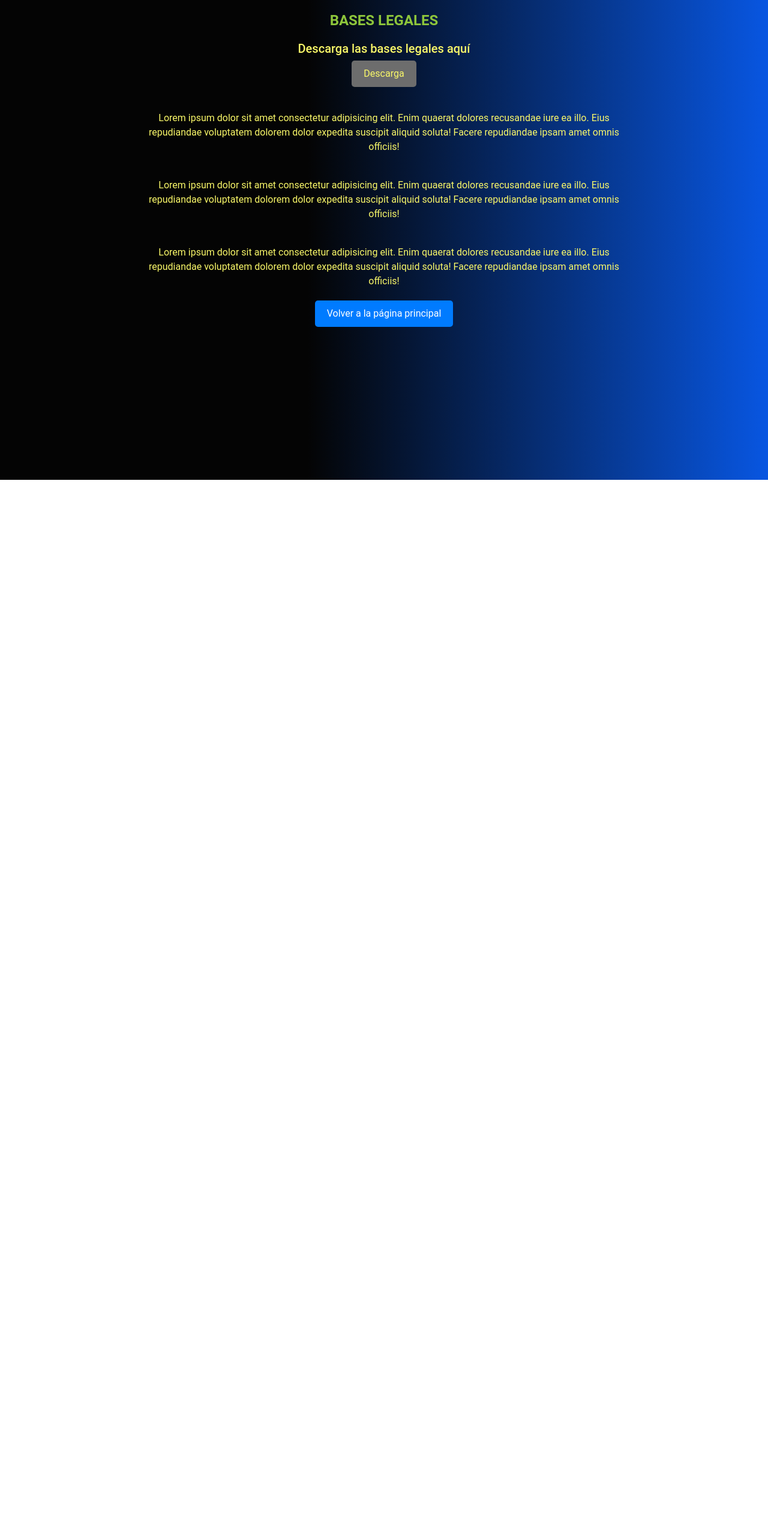
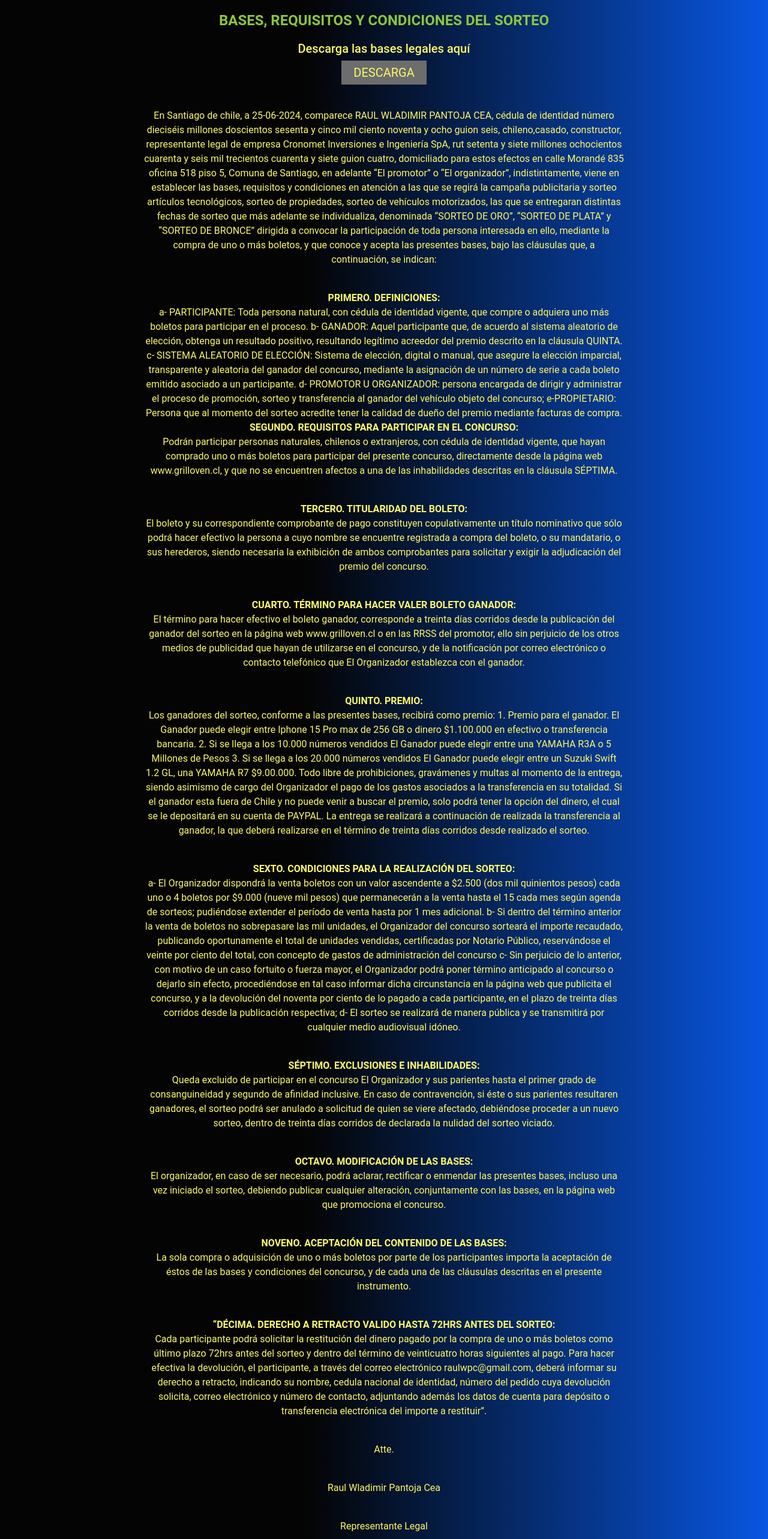
Before and after one commit to hector1489/InfluenceReact, a React (Vite) app: page /bases in a window 1280 px wide. Shown: the top 2566 px of the page at 60% size. Before the commit the page ends 800 px from the top, so only its background shows below. Built offline with nearby package versions, Linux system fonts and the light colour scheme.

Commit message:
[fix] bases legales

```diff
--- a/src/components/BLDownloads/BLDownloads.css
+++ b/src/components/BLDownloads/BLDownloads.css
@@ -14,11 +14,11 @@
   background-color: var(--color-background-light-gray);
   color: var(--color-text-yellow);
   border: none;
-  padding: 10px 20px;
-  font-size: 16px;
+  padding: 5px 20px;
+  font-size: 20px;
   cursor: pointer;
-  border-radius: 5px;
   transition: background-color 0.3s;
+  text-transform: uppercase;
 }
 
 .bl-downloads button:hover {
--- a/src/views/BasesLegales/BasesLegales.css
+++ b/src/views/BasesLegales/BasesLegales.css
@@ -25,16 +25,16 @@
 }
 
 .bl-button {
-  background-color: #007BFF;
-  color: white;
+  margin-top: 20px;
+  padding: 10px 20px;
+  font-size: 1em;
+  background-color: var(--color-background-light-gray);
+  color: var(--color-text-yellow);
   border: none;
-  padding: 10px 20px;
-  font-size: 16px;
   cursor: pointer;
-  border-radius: 5px;
-  transition: background-color 0.3s;
 }
 
 .bl-button:hover {
-  background-color: #0056b3;
+  background-color: var(--color-text-green);
+  transition: all 0.3s;
 }
--- a/src/views/BasesLegales/BasesLegales.tsx
+++ b/src/views/BasesLegales/BasesLegales.tsx
@@ -7,20 +7,168 @@ const BasesLegales = () => {
 
   return (
     <div className="bl-section">
-      <h3 className="bl-title">Bases Legales</h3>
+      <h3 className="bl-title">BASES, REQUISITOS Y CONDICIONES DEL SORTEO</h3>
       <BLDownloads />
       <p className="bl-description">
-        Lorem ipsum dolor sit amet consectetur adipisicing elit. Enim quaerat dolores recusandae iure ea illo.
-        Eius repudiandae voluptatem dolorem dolor expedita suscipit aliquid soluta! Facere repudiandae ipsam amet omnis officiis!
+        En Santiago de chile, a 25-06-2024, comparece RAUL WLADIMIR PANTOJA
+        CEA, cédula de identidad número dieciséis millones doscientos sesenta y cinco mil
+        ciento noventa y ocho guion seis, chileno,casado, constructor, representante legal
+        de empresa Cronomet Inversiones e Ingeniería SpA, rut setenta y siete millones
+        ochocientos cuarenta y seis mil trecientos cuarenta y siete guion cuatro,
+        domiciliado para estos efectos en calle Morandé 835 oficina 518 piso 5, Comuna
+        de Santiago, en adelante “El promotor” o “El organizador”, indistintamente, viene
+        en establecer las bases, requisitos y condiciones en atención a las que se regirá la
+        campaña publicitaria y sorteo artículos tecnológicos, sorteo de propiedades, sorteo
+        de vehículos motorizados, las que se entregaran distintas fechas de sorteo que
+        más adelante se individualiza, denominada “SORTEO DE ORO”, “SORTEO DE
+        PLATA” y “SORTEO DE BRONCE” dirigida a convocar la participación de toda
+        persona interesada en ello, mediante la compra de uno o más boletos, y que
+        conoce y acepta las presentes bases, bajo las cláusulas que, a continuación, se
+        indican:
       </p>
+
       <p className="bl-description">
-        Lorem ipsum dolor sit amet consectetur adipisicing elit. Enim quaerat dolores recusandae iure ea illo.
-        Eius repudiandae voluptatem dolorem dolor expedita suscipit aliquid soluta! Facere repudiandae ipsam amet omnis officiis!
+        <strong>PRIMERO. DEFINICIONES:</strong> <br />
+        a- PARTICIPANTE: Toda persona natural, con cédula de
+        identidad vigente, que compre o adquiera uno más boletos para participar en el
+        proceso.
+        b- GANADOR: Aquel participante que, de acuerdo al sistema aleatorio de
+        elección, obtenga un resultado positivo, resultando legítimo acreedor del premio
+        descrito en la cláusula QUINTA.
+        c- SISTEMA ALEATORIO DE ELECCIÓN: Sistema
+        de elección, digital o manual, que asegure la elección imparcial, transparente y
+        aleatoria del ganador del concurso, mediante la asignación de un número de serie
+        a cada boleto emitido asociado a un participante.
+        d- PROMOTOR U ORGANIZADOR: persona encargada de dirigir y administrar el proceso de
+        promoción, sorteo y transferencia al ganador del vehículo objeto del concurso;
+        e-PROPIETARIO: Persona que al momento del sorteo acredite tener la calidad de
+        dueño del premio mediante facturas de compra.
+        <br />
+        <strong>SEGUNDO. REQUISITOS PARA PARTICIPAR EN EL CONCURSO:</strong><br />
+        Podrán participar personas naturales, chilenos o extranjeros, con cédula de identidad
+        vigente, que hayan comprado uno o más boletos para participar del presente
+        concurso, directamente desde la página web www.grilloven.cl, y que no se
+        encuentren afectos a una de las inhabilidades descritas en la cláusula SÉPTIMA.
       </p>
+
       <p className="bl-description">
-        Lorem ipsum dolor sit amet consectetur adipisicing elit. Enim quaerat dolores recusandae iure ea illo.
-        Eius repudiandae voluptatem dolorem dolor expedita suscipit aliquid soluta! Facere repudiandae ipsam amet omnis officiis!
+        <strong>TERCERO. TITULARIDAD DEL BOLETO: </strong><br />
+        El boleto y su correspondiente comprobante de pago constituyen copulativamente
+        un título nominativo que sólo podrá hacer efectivo la persona a cuyo nombre se encuentre
+        registrada a compra del boleto, o su mandatario, o sus herederos, siendo necesaria la
+        exhibición de ambos comprobantes para solicitar y exigir la adjudicación del premio del concurso.
       </p>
+
+      <p className="bl-description">
+      <strong>CUARTO. TÉRMINO PARA HACER VALER BOLETO GANADOR: </strong><br />
+        El término para hacer efectivo el boleto ganador, corresponde a treinta días corridos desde la
+        publicación del ganador del sorteo en la página web www.grilloven.cl o en las
+        RRSS del promotor, ello sin perjuicio de los otros medios de publicidad que hayan
+        de utilizarse en el concurso, y de la notificación por correo electrónico o contacto
+        telefónico que El Organizador establezca con el ganador.
+      </p>
+
+      <p className="bl-description">
+        <strong>QUINTO. PREMIO: </strong> <br />
+        Los ganadores del sorteo, conforme a las presentes bases,
+        recibirá como premio:
+        1. Premio para el ganador. El Ganador puede elegir entre Iphone 15 Pro max
+        de 256 GB o dinero $1.100.000 en efectivo o transferencia bancaria.
+        2. Si se llega a los 10.000 números vendidos El Ganador puede elegir entre
+        una YAMAHA R3A o 5 Millones de Pesos
+        3. Si se llega a los 20.000 números vendidos El Ganador puede elegir entre un
+        Suzuki
+        Swift
+        1.2
+        GL,
+        una
+        YAMAHA
+        R7
+        $9.00.000.
+
+        Todo libre de prohibiciones, gravámenes y multas al momento de la entrega, siendo
+        asimismo de cargo del Organizador el pago de los gastos asociados a la transferencia
+        en su totalidad.
+        Si el ganador esta fuera de Chile y no puede venir a buscar el premio, solo podrá
+        tener la opción del dinero, el cual se le depositará en su cuenta de PAYPAL.
+        La entrega se realizará a continuación de realizada la transferencia al ganador, la
+        que deberá realizarse en el término de treinta días corridos desde realizado el sorteo.
+      </p>
+
+      <p className="bl-description">
+        <strong>SEXTO. CONDICIONES PARA LA REALIZACIÓN DEL SORTEO:</strong><br />
+         a- El
+        Organizador dispondrá la venta boletos con un valor ascendente a $2.500 (dos mil
+        quinientos pesos) cada uno o 4 boletos por $9.000 (nueve mil pesos) que
+        permanecerán a la venta hasta el 15 cada mes según agenda de sorteos;
+        pudiéndose extender el período de venta hasta por 1 mes adicional. b- Si dentro
+        del término anterior la venta de boletos no sobrepasare las mil unidades, el
+        Organizador
+        del
+        concurso
+        sorteará
+        el
+        importe
+        recaudado,
+        publicando
+        oportunamente el total de unidades vendidas, certificadas por Notario Público,
+        reservándose el veinte por ciento del total, con concepto de gastos de
+        administración del concurso c- Sin perjuicio de lo anterior, con motivo de un caso
+        fortuito o fuerza mayor, el Organizador podrá poner término anticipado al concurso
+        o dejarlo sin efecto, procediéndose en tal caso informar dicha circunstancia en la
+        página web que publicita el concurso, y a la devolución del noventa por ciento de lo
+        pagado a cada participante, en el plazo de treinta días corridos desde la
+        publicación respectiva; d- El sorteo se realizará de manera pública y se transmitirá
+        por cualquier medio audiovisual idóneo.
+      </p>
+
+      <p className="bl-description">
+        <strong>  SÉPTIMO. EXCLUSIONES E INHABILIDADES:</strong><br />
+        Queda excluido de participar en
+        el concurso El Organizador y sus parientes hasta el primer grado de
+        consanguineidad y segundo de afinidad inclusive. En caso de contravención, si éste
+        o sus parientes resultaren ganadores, el sorteo podrá ser anulado a solicitud de
+        quien se viere afectado, debiéndose proceder a un nuevo sorteo, dentro de treinta
+        días corridos de declarada la nulidad del sorteo viciado.
+      </p>
+
+      <p className="bl-description">
+        <strong>  OCTAVO. MODIFICACIÓN DE LAS BASES:</strong><br />
+        El organizador, en caso de ser
+        necesario, podrá aclarar, rectificar o enmendar las presentes bases, incluso una vez
+        iniciado el sorteo, debiendo publicar cualquier alteración, conjuntamente con las
+        bases, en la página web que promociona el concurso.
+      </p>
+
+      <p className="bl-description">
+        <strong>NOVENO. ACEPTACIÓN DEL CONTENIDO DE LAS BASES:</strong><br />
+        La sola compra o
+        adquisición de uno o más boletos por parte de los participantes importa la aceptación
+        de éstos de las bases y condiciones del concurso, y de cada una de las cláusulas
+        descritas en el presente instrumento.
+      </p>
+
+      <p className="bl-description">
+        <strong>“DÉCIMA. DERECHO A RETRACTO VALIDO HASTA 72HRS ANTES DEL
+        SORTEO:</strong><br /> Cada participante podrá solicitar la restitución del dinero pagado por la
+        compra de uno o más boletos como último plazo 72hrs antes del sorteo y dentro del
+        término de veinticuatro horas siguientes al pago. Para hacer efectiva la devolución,
+        el participante, a través del correo electrónico raulwpc@gmail.com, deberá
+        informar su derecho a retracto, indicando su nombre, cedula nacional de identidad,
+        número del pedido cuya devolución solicita, correo electrónico y número de
+        contacto, adjuntando además los datos de cuenta para depósito o transferencia
+        electrónica del importe a restituir”.
+      </p>
+
+      <p className="bl-description">
+        Atte.
+      </p>
+
+      <p className="bl-description">Raul Wladimir Pantoja Cea</p>
+      <p className="bl-description">Representante Legal</p>
+      <p className="bl-description">Cronomet Inversiones e Ingeniería SpA</p>
+      <p className="bl-description">Rut 77.846.347-4.</p>
+
       <button className="bl-button" onClick={() => navigate('/')}>Volver a la página principal</button>
     </div>
   )
--- a/src/views/SorteoBronce/SorteoBronce.css
+++ b/src/views/SorteoBronce/SorteoBronce.css
@@ -20,7 +20,6 @@
   margin-top: 20px;
   padding: 10px 20px;
   font-size: 1em;
-  border-radius: 5px;
   background-color: var(--color-background-light-gray);
   color: var(--color-text-yellow);
   border: none;
--- a/src/views/SorteoOro/SorteoOro.css
+++ b/src/views/SorteoOro/SorteoOro.css
@@ -20,7 +20,6 @@
   margin-top: 20px;
   padding: 10px 20px;
   font-size: 1em;
-  border-radius: 5px;
   background-color: var(--color-background-light-gray);
   color: var(--color-text-yellow);
   border: none;
--- a/src/views/SorteoPlata/SorteoPlata.css
+++ b/src/views/SorteoPlata/SorteoPlata.css
@@ -20,7 +20,6 @@
   margin-top: 20px;
   padding: 10px 20px;
   font-size: 1em;
-  border-radius: 5px;
   background-color: var(--color-background-light-gray);
   color: var(--color-text-yellow);
   border: none;
```
Also changed, not shown: src/views/Ganadores/Ganadores.css (+4 -4 lines).
